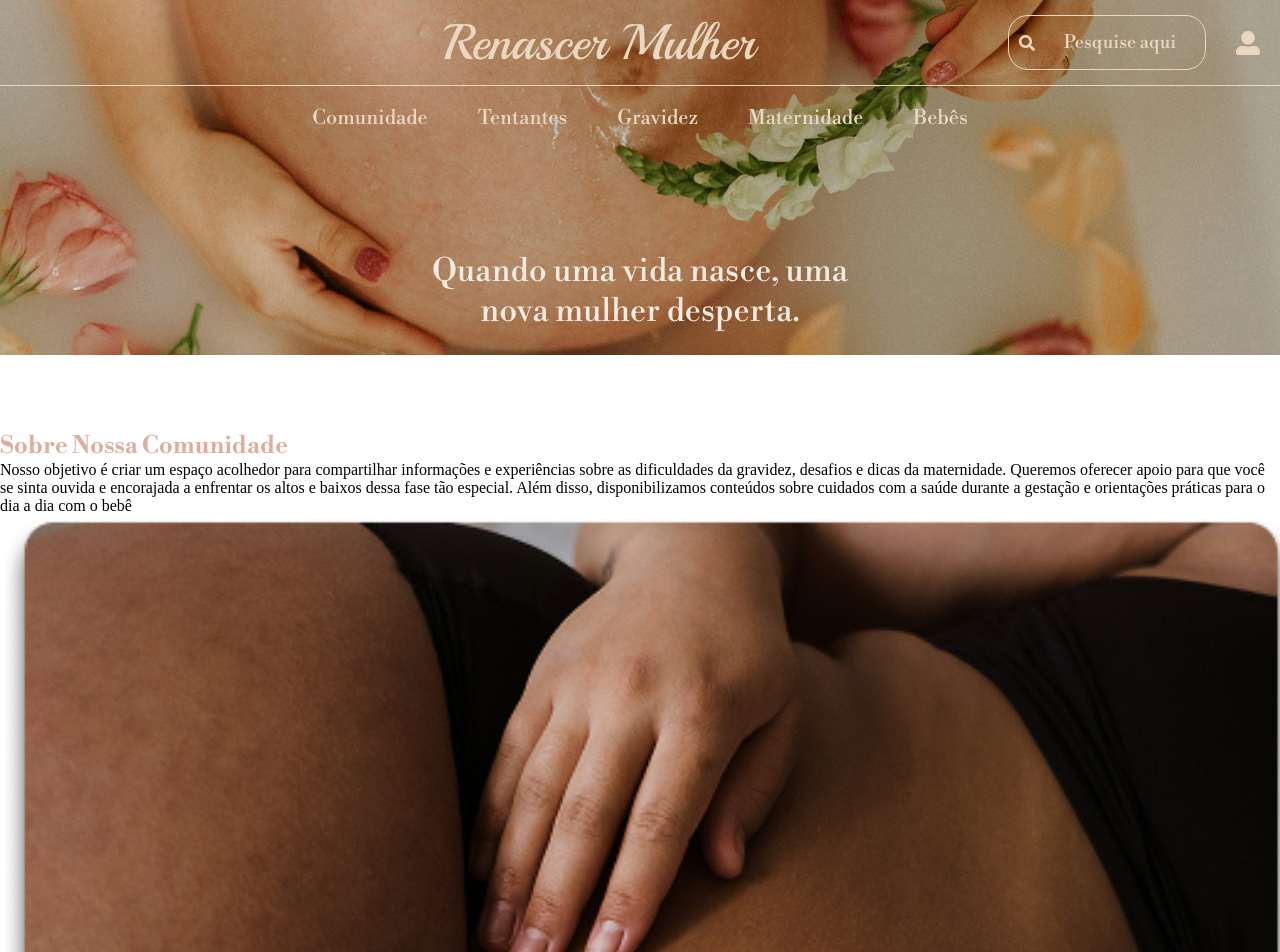
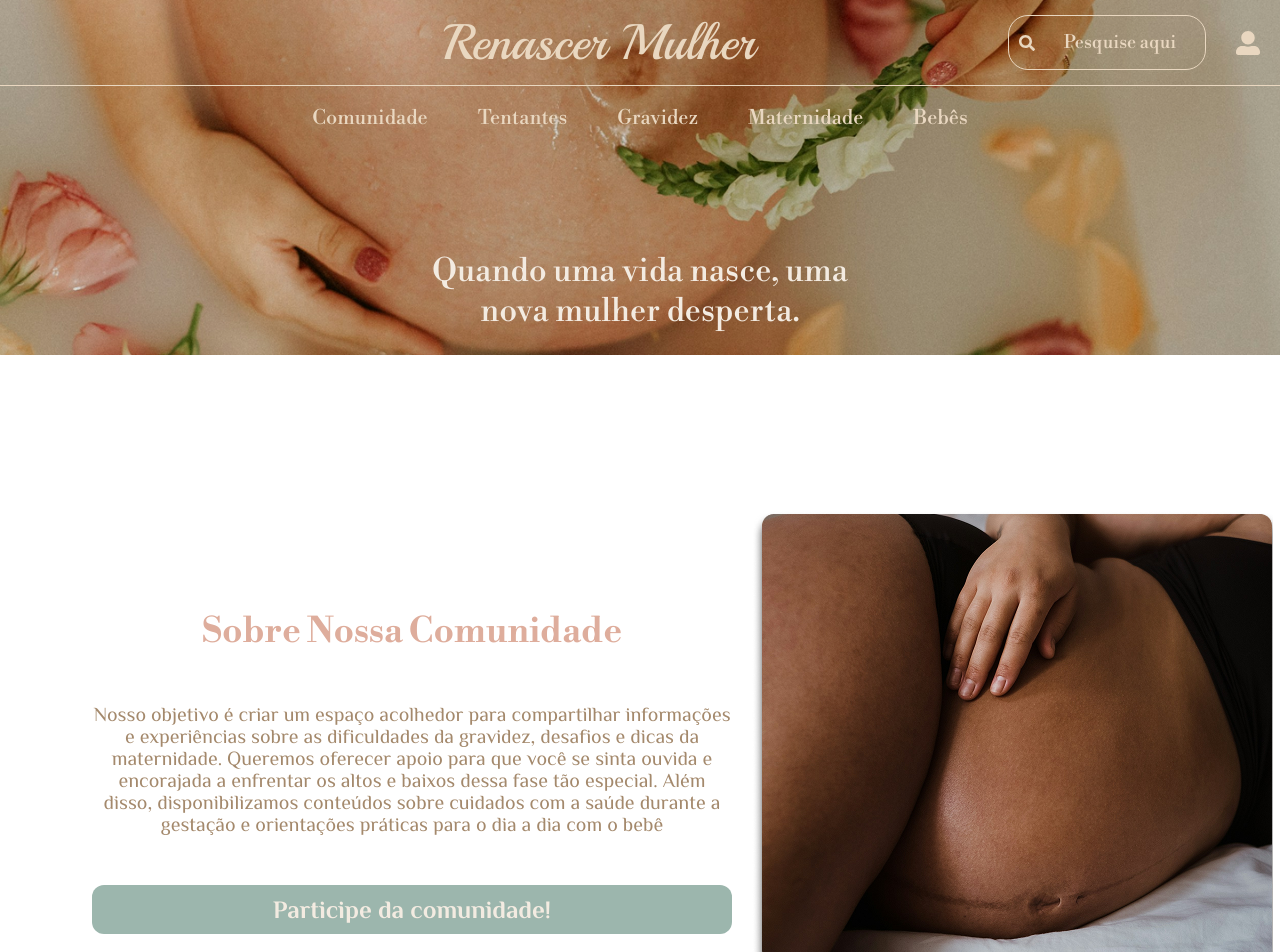
Before and after one commit to Projeto-Comunidade-Renascer/frontend-comunidade, a React (Vite) app: page / in a window 1280 px wide. Shown: the top 952 px of the page. Built offline with nearby package versions, Linux system fonts and the light colour scheme.

Commit message:
✨feat: adicionando a seção 'sobre nossa comunidade' na página inicial

```diff
--- a/src/pages/Home/index.css
+++ b/src/pages/Home/index.css
@@ -1,27 +1,77 @@
+@import url("https://fonts.googleapis.com/css2?family=Libre+Bodoni:ital,wght@0,400..700;1,400..700&family=Philosopher:ital,wght@0,400;0,700;1,400;1,700&family=Playball&display=swap");
 
-@import url('https://fonts.googleapis.com/css2?family=Libre+Bodoni:ital,wght@0,400..700;1,400..700&family=Philosopher:ital,wght@0,400;0,700;1,400;1,700&family=Playball&display=swap');
-
-:root{
-    --primary-color: #E9D7C0;
-    --secondary-color: #DEAD9C;
-    --third-color: #A4896C;
-    --fourth-color: #9CB6AD;
-    --fifth-color: #F3EBE1;
+:root {
+  --primary-color: #e9d7c0;
+  --secondary-color: #dead9c;
+  --third-color: #a4896c;
+  --fourth-color: #9cb6ad;
+  --fifth-color: #f3ebe1;
 }
 
-
-*{
+* {
   margin: 0;
   padding: 0;
   box-sizing: border-box;
 }
 
-.sobre-comunidade{
+.sobre-comunidade {
   display: flex;
   flex-direction: column;
 }
 
-h2{
+h2 {
   font-family: "Libre Bodoni", serif;
   color: var(--secondary-color);
+  font-size: 35px;
+  padding: 50px;
 }
+
+.conteudo-principal {
+  padding: 80px 0;
+}
+
+.conteudo-principal .sobre-comunidade {
+  display: flex;
+  align-items: center;
+  margin: 0 10%;
+  flex-direction: row-reverse;
+  flex-wrap: nowrap;
+}
+
+.sobre-comunidade .img-comunidade-sec {
+  width: 400px;
+  height: auto;
+}
+
+.sec-sobre-nossa-comunidade{
+    justify-content: center;
+    text-align: center;
+    padding: 10px 20px;
+}
+
+.sec-sobre-nossa-comunidade p{
+    font-family: "Philosopher", sans-serif;
+    font-size: 20px;
+    color: var(--third-color);
+}
+
+button{
+    margin-top: 50px;
+    padding: 10px 15px;
+    justify-content: center;
+    align-items: center;
+    width: 640px;
+    background: var(--fourth-color);
+    border: none;
+    border-radius: 12px;
+    font-family: "Philosopher", sans-serif;
+    color: var(--fifth-color);
+    font-size: 25px;
+    font-weight: bold;
+    cursor: pointer;
+    transition: ease-in-out 0.3s;
+}
+
+button:hover{
+    background: var(--third-color);
+}
--- a/src/pages/Home/index.jsx
+++ b/src/pages/Home/index.jsx
@@ -10,11 +10,17 @@ function Index() {
 
             <main className="conteudo-principal">
                 <div className="sobre-comunidade">
-                    <h2>Sobre Nossa Comunidade</h2>
-                    <p>Nosso objetivo é criar um espaço acolhedor para compartilhar informações e experiências sobre as dificuldades da gravidez, desafios e dicas da maternidade. Queremos oferecer apoio para que você se sinta ouvida e encorajada a enfrentar os altos e baixos dessa fase tão especial. Além disso, disponibilizamos conteúdos sobre cuidados com a saúde durante a gestação e orientações práticas para o dia a dia com o bebê</p>
-                    <img src={comunidadeImg} alt="grávida" className='comunidade-img' />
+                    <div className="img-comunidade-sec">
+                    <img src={comunidadeImg} alt="grávida" className="comunidade-img" />
+                    </div>
+                    <div className="sec-sobre-nossa-comunidade">
+                        <h2>Sobre Nossa Comunidade</h2>
+                        <p>Nosso objetivo é criar um espaço acolhedor para compartilhar informações e experiências sobre as dificuldades da gravidez, desafios e dicas da maternidade. Queremos oferecer apoio para que você se sinta ouvida e encorajada a enfrentar os altos e baixos dessa fase tão especial. Além disso, disponibilizamos conteúdos sobre cuidados com a saúde durante a gestação e orientações práticas para o dia a dia com o bebê</p>
+                        <button>Participe da comunidade!</button>
+                    </div>
+
                 </div>
-                <button>Participe da comunidade!</button>
+
             </main>
         </>
         )
```
Lines whose indentation alone changed are shown as unchanged.
